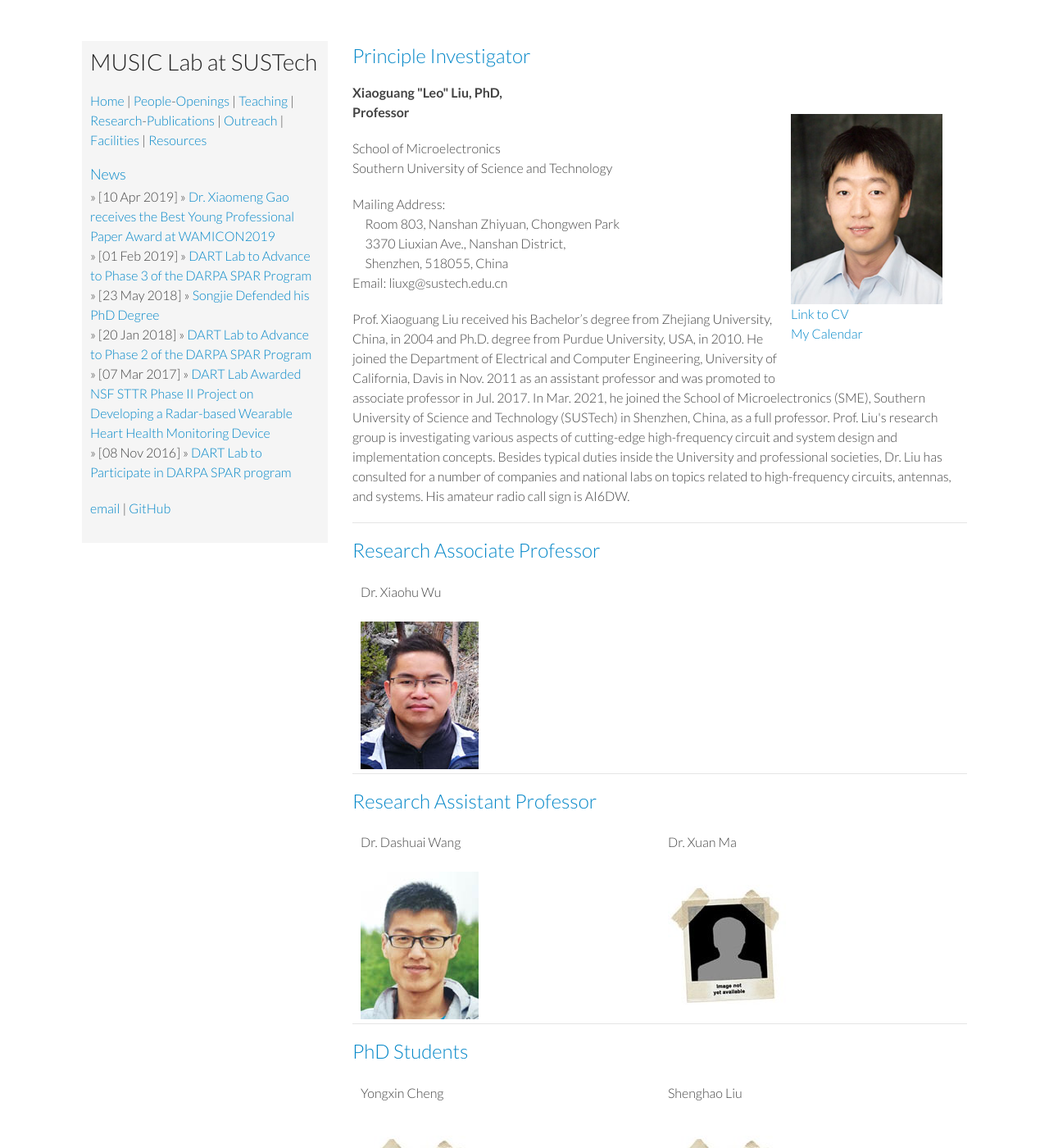
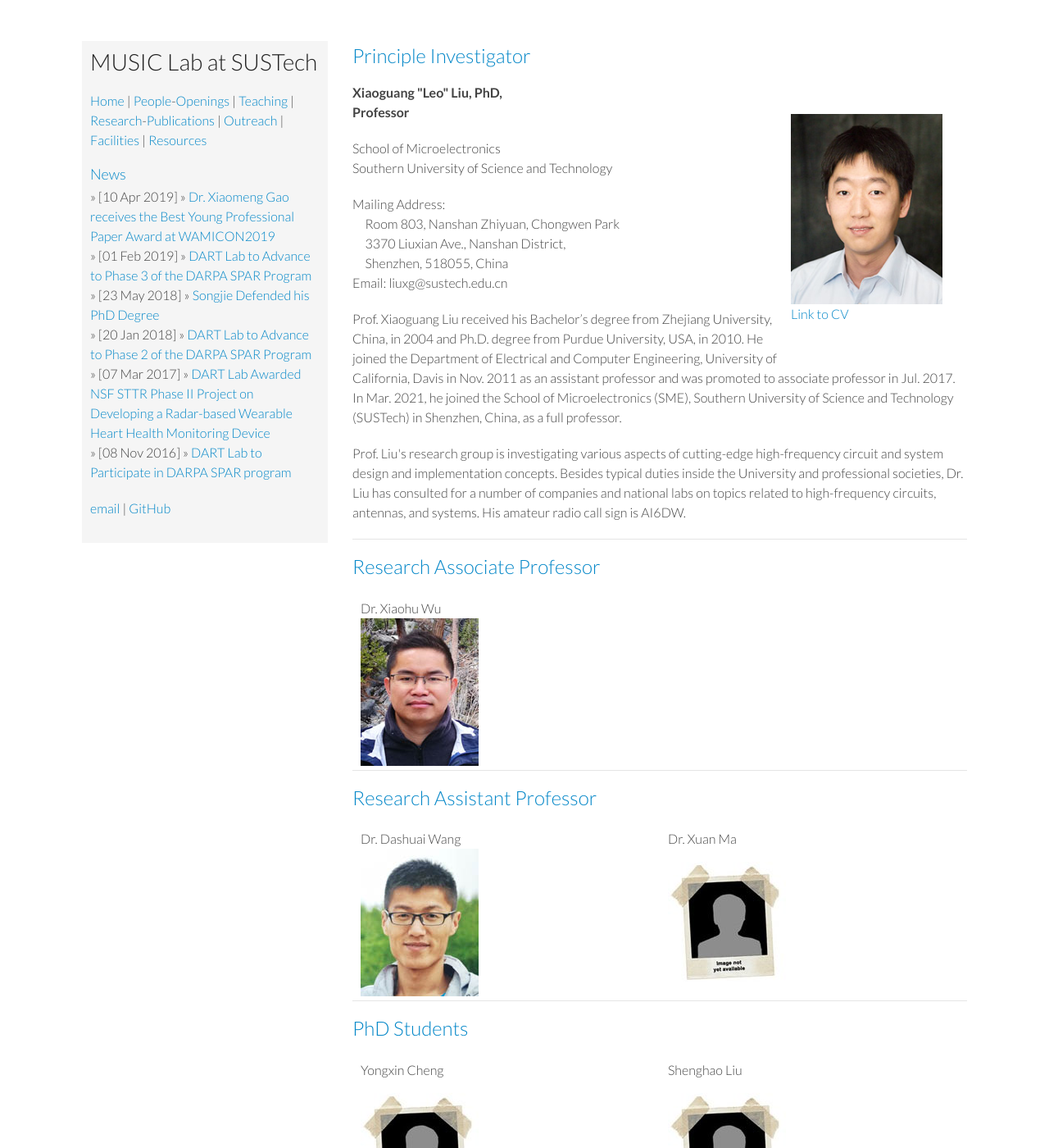
Before and after one commit to musc-lab/musc-lab, a Jekyll site: the page built from people/index.md, in a window 1280 px wide and 1400 px high. Shown: the whole window at 82% size. Built offline with Jekyll 4.4.1, drawn with Linux system fonts in a browser that asks for light colours; nearby versions of some CDN libraries; comment, search, counter and statistics services are not loaded.

Commit message:
correcting formatting erros

```diff
--- a/people/index.md
+++ b/people/index.md
@@ -12,8 +12,8 @@ Professor </b>
 </p>
 
 <div style="float:right; margin:-30px 0 10px 0; padding: 0 30px 10px 10px; width:30%;">
-<img src='/people/images/liu2015s.jpg'>
-<p> <a href="files\CV_Xiaoguang_Liu.pdf"> Link to CV </a> <br> <a href='https://calendar.google.com/calendar?cid=bHhnbGl1QHVjZGF2aXMuZWR1'> My Calendar </a> </p>
+	<img src='/people/images/liu2015s.jpg'>
+	<p> <a href="files\CV_Xiaoguang_Liu.pdf"> Link to CV </a> </p>
 </div>
 
 <p>
@@ -32,8 +32,9 @@ Email: liuxg@sustech.edu.cn <br>
 </p>
 
 <p>
-Prof. Xiaoguang Liu received his Bachelor’s degree from Zhejiang University, China, in 2004 and Ph.D. degree from Purdue University, USA, in 2010. He joined the Department of Electrical and Computer Engineering, University of California, Davis in Nov. 2011 as an assistant professor and was promoted to associate professor in Jul. 2017. In Mar. 2021, he joined the School of Microelectronics (SME), Southern University of Science and Technology (SUSTech) in Shenzhen, China, as a full professor.
+Prof. Xiaoguang Liu received his Bachelor’s degree from Zhejiang University, China, in 2004 and Ph.D. degree from Purdue University, USA, in 2010. He joined the Department of Electrical and Computer Engineering, University of California, Davis in Nov. 2011 as an assistant professor and was promoted to associate professor in Jul. 2017. In Mar. 2021, he joined the School of Microelectronics (SME), Southern University of Science and Technology (SUSTech) in Shenzhen, China, as a full professor. </p>
 
+<p>
 Prof. Liu's research group is investigating various aspects of cutting-edge high-frequency circuit and system design and implementation concepts. Besides typical duties inside the University and professional societies, Dr. Liu has consulted for a number of companies and national labs on topics related to high-frequency circuits, antennas, and systems. His amateur radio call sign is AI6DW.
 </p>
 
@@ -43,7 +44,7 @@ Prof. Liu's research group is investigating various aspects of cutting-edge high
 
 <table style="width:100%">
 	<tr>
-		<td style="width:30%">Dr. Xiaohu Wu  <br> <br> <img src="/people/images/xiaohu_v2.jpg"/></td>
+		<td style="width:30%">Dr. Xiaohu Wu  <br> <img src="/people/images/xiaohu_v2.jpg"/></td>
 	</tr>
 </table>
 
@@ -51,8 +52,8 @@ Prof. Liu's research group is investigating various aspects of cutting-edge high
 
 <table style="width:100%">
 	<tr>
-		<td style="width:30%">Dr. Dashuai Wang <br><br> <img src="/people/images/dashuai.jpg"/></td>
-		<td style="width:30%">Dr. Xuan Ma <br><br> <img src="/people/images/blank.jpg"/></td>
+		<td style="width:30%">Dr. Dashuai Wang <br> <img src="/people/images/dashuai.jpg"/></td>
+		<td style="width:30%">Dr. Xuan Ma <br> <img src="/people/images/blank.jpg"/></td>
 	</tr>
 </table>
 
@@ -60,8 +61,8 @@ Prof. Liu's research group is investigating various aspects of cutting-edge high
 
 <table style="width:100%">
 	<tr>
-		<td style="width:30%">Yongxin Cheng <br><br> <img src="/people/images/blank.jpg"/></td>
-		<td  style="width:30%">Shenghao Liu <br><br> <img src="/people/images/blank.jpg"/></td>
+		<td style="width:30%">Yongxin Cheng <br> <img src="/people/images/blank.jpg"/></td>
+		<td  style="width:30%">Shenghao Liu <br> <img src="/people/images/blank.jpg"/></td>
 	</tr>
 
 </table>
@@ -69,19 +70,21 @@ Prof. Liu's research group is investigating various aspects of cutting-edge high
 ### Master Students
 
 <table style="width:100%">
+	2021
 	<tr>
-	2021 <br>
-		<td  style="width:30%">Jingdong Zhang <br><br> <img src="/people/images/blank.jpg"/></td>
-		<td  style="width:30%">Tianye Wen <br><br> <img src="/people/images/blank.jpg"/></td>
+ 	<br>
+		<td  style="width:30%">Jingdong Zhang <br> <img src="/people/images/blank.jpg"/></td>
+		<td  style="width:30%">Tianye Wen <br> <img src="/people/images/blank.jpg"/></td>
 	</tr>
+</table>
 
+<table style="width:100%">
+	2022
 	<tr>
-	2022 <br>
-		<td  style="width:30%">Danlu Zhang <br><br> <img src="/people/images/blank.jpg"/></td>
-		<td  style="width:30%">Caihong Liu <br><br> <img src="/people/images/blank.jpg"/></td>
-		<td  style="width:30%">Mandong Zhang <br><br> <img src="/people/images/blank.jpg"/></td>
+		<td  style="width:30%">Danlu Zhang <br> <img src="/people/images/blank.jpg"/></td>
+		<td  style="width:30%">Caihong Liu <br> <img src="/people/images/blank.jpg"/></td>
+		<td  style="width:30%">Mandong Zhang <br> <img src="/people/images/blank.jpg"/></td>
 	</tr>
-
 </table>
 
 
@@ -90,8 +93,8 @@ Prof. Liu's research group is investigating various aspects of cutting-edge high
 <table style="width:100%">
 	<tr>
 	2020 <br>
-		<td style="width:30%"> Xizhi Wang <br><br> <img src="/people/images/blank.jpg"/></td>
-		<td style="width:30%"> Yutang Zhou <br><br> <img src="/people/images/blank.jpg"/></td>
+		<td style="width:30%"> Xizhi Wang <br> <img src="/people/images/blank.jpg"/></td>
+		<td style="width:30%"> Yutang Zhou <br> <img src="/people/images/blank.jpg"/></td>
 	</tr>
 
 	<tr>
@@ -107,7 +110,6 @@ Prof. Liu's research group is investigating various aspects of cutting-edge high
 	</tr>
 
 </table>
---->
 
 
 ### Visiting Scholars/Students
```
Also changed, not shown: README.md, 1 other file.
